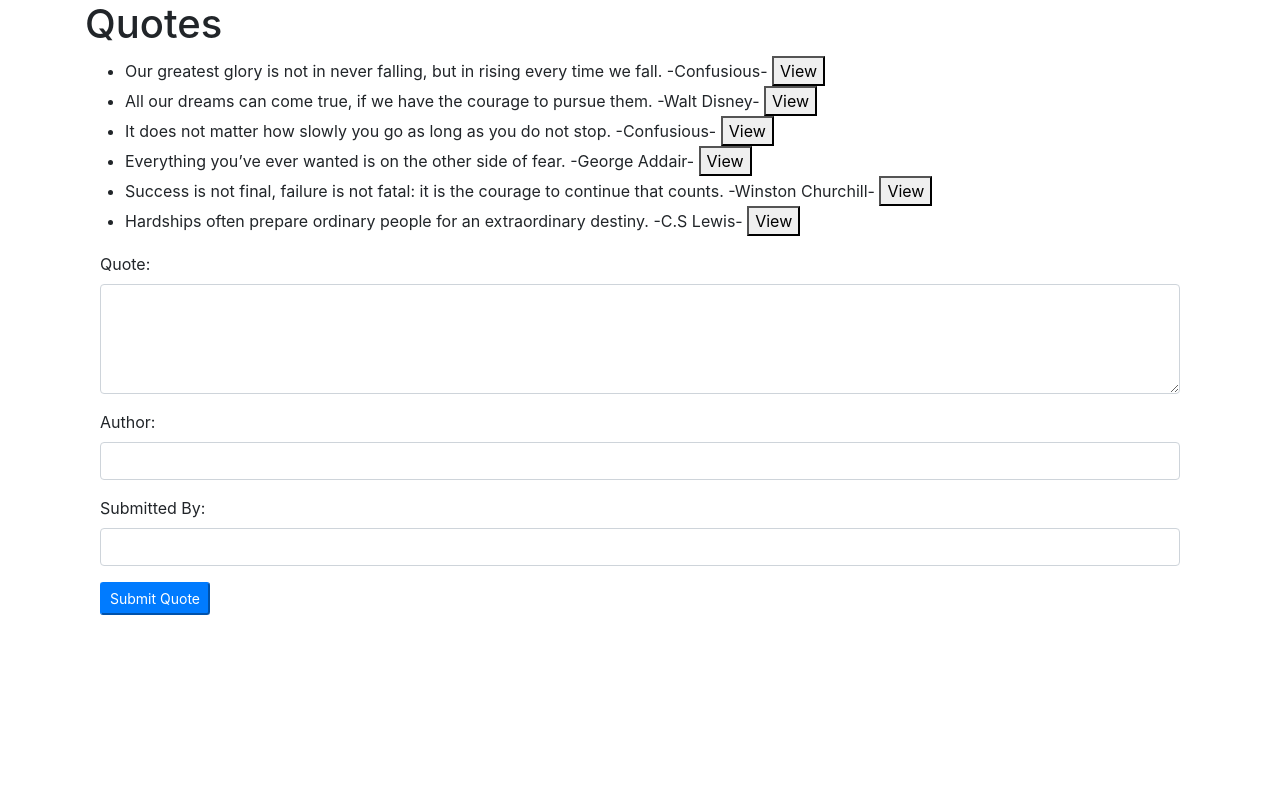
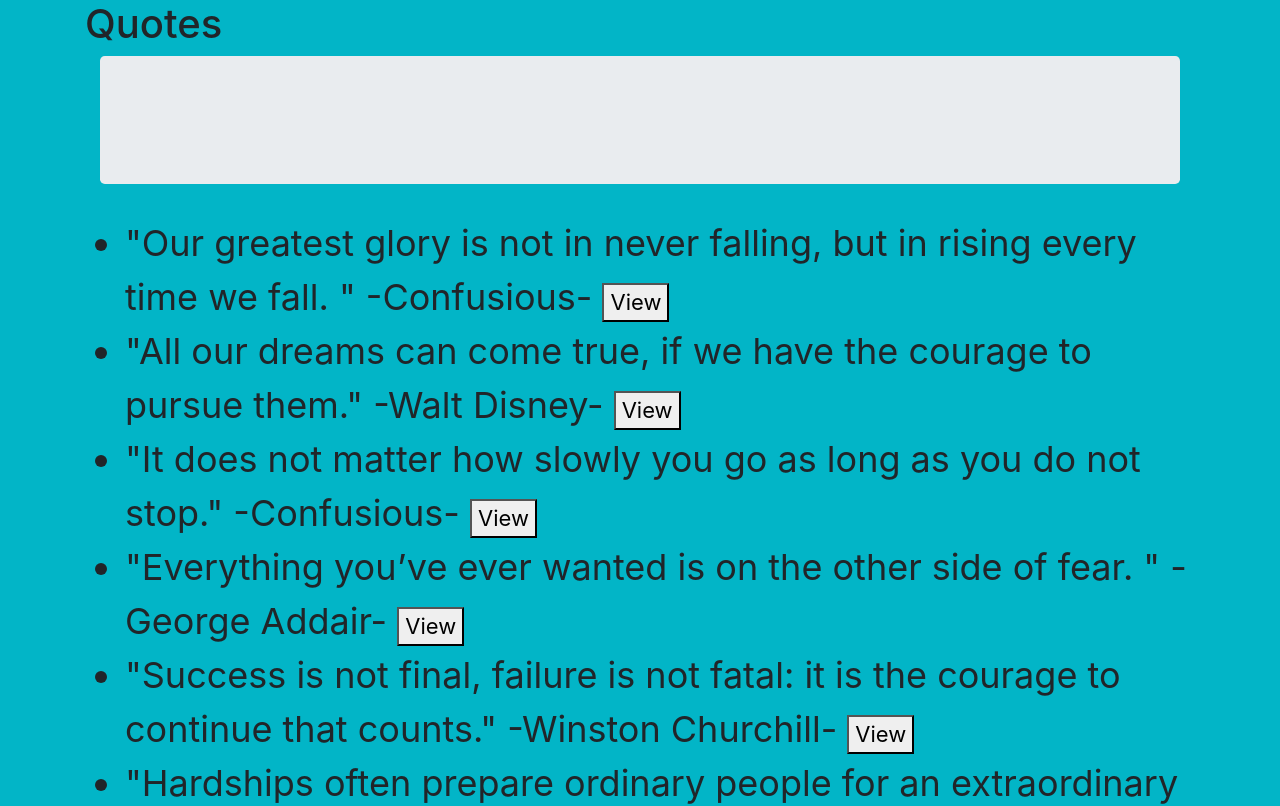
Before and after one commit to KageniJK/Quotes, an Angular app: page / in a window 1280 px wide. Shown: the top 806 px of the page. Built offline with nearby package versions, Linux system fonts and the light colour scheme.

Commit message:
added the basics for the voting system

```diff
--- a/package.json
+++ b/package.json
@@ -22,6 +22,7 @@
     "@angular/router": "^6.1.0",
     "bootstrap": "^4.1.3",
     "core-js": "^2.5.4",
+    "font-awesome": "^4.7.0",
     "hoek": "^5.0.3",
     "rxjs": "^6.0.0",
     "zone.js": "~0.8.26"
--- a/src/app/app.module.ts
+++ b/src/app/app.module.ts
@@ -7,12 +7,13 @@ import { QuotesComponent } from './quotes/quotes.component';
 import { QuotesFormComponent } from './quotes-form/quotes-form.component';
 import { QuoteDetailsComponent } from './quote-details/quote-details.component';
 
+
 @NgModule({
   declarations: [
     AppComponent,
     QuotesComponent,
     QuotesFormComponent,
-    QuoteDetailsComponent
+    QuoteDetailsComponent,
   ],
   imports: [
     BrowserModule,
--- a/src/app/quotes-form/quotes-form.component.ts
+++ b/src/app/quotes-form/quotes-form.component.ts
@@ -7,7 +7,7 @@ import {Quotes} from '../quotes';
   styleUrls: ['./quotes-form.component.css']
 })
 export class QuotesFormComponent implements OnInit {
-  newQuote = new Quotes(0, '', '', '');
+  newQuote = new Quotes(0, '', '', '', 0, 0, 0);
   @Output() addQuote = new EventEmitter<Quotes>();
 
   submitQuotes() {
--- a/src/app/quotes.ts
+++ b/src/app/quotes.ts
@@ -1,4 +1,4 @@
 export class Quotes {
   public showDescription: boolean;
-  constructor (public id: number, public quote: string, public author: string, public submitter: string) { this.showDescription = false; }
+  constructor (public id: number, public quote: string, public author: string, public submitter: string, public upvotes: number, public downvotes: number, public totalVotes: number) { this.showDescription = false; }
 }
--- a/src/app/quotes/quotes.component.css
+++ b/src/app/quotes/quotes.component.css
@@ -0,0 +1,11 @@
+li{
+  font-size: 36px;
+}
+
+button{
+  font-size: 22px;
+}
+
+container{
+  background-color: rgb(20, 203, 251);
+}
--- a/src/app/quotes/quotes.component.html
+++ b/src/app/quotes/quotes.component.html
@@ -2,9 +2,13 @@
   <h1>Quotes</h1>
 <div class="container-fluid">
 
+  <div class="jumbotron">
+
+  </div>
+
 </div>
   <ul>
-    <li *ngFor='let quote of quoted;let i = index'>{{quote.quote}} -{{quote.author}}- <button type="button" (click)="toggleDetails(i)">View</button>
+    <li *ngFor='let quote of quoted;let i = index'>"{{quote.quote}}" -{{quote.author}}- <button type="button" (click)="toggleDetails(i)">View</button>
     <app-quote-details *ngIf="quote.showDescription" [quote]='quote'></app-quote-details> </li>
   </ul>
 
--- a/src/app/quotes/quotes.component.ts
+++ b/src/app/quotes/quotes.component.ts
@@ -9,12 +9,12 @@ import { Quotes } from '../quotes';
 export class QuotesComponent implements OnInit {
 
   quoted = [
-    new Quotes (1, 'Our greatest glory is not in never falling, but in rising every time we fall. ', 'Confusious', 'Kageni'),
-    new Quotes (2, 'All our dreams can come true, if we have the courage to pursue them.', 'Walt Disney', 'Kageni'),
-    new Quotes (3, 'It does not matter how slowly you go as long as you do not stop.', 'Confusious', 'Kageni'),
-    new Quotes (4, 'Everything you’ve ever wanted is on the other side of fear. ', 'George Addair', 'Kageni'),
-    new Quotes (5, 'Success is not final, failure is not fatal: it is the courage to continue that counts.', 'Winston Churchill', 'Kageni'),
-    new Quotes (6, 'Hardships often prepare ordinary people for an extraordinary destiny.', 'C.S Lewis', 'Kageni'),
+    new Quotes (1, 'Our greatest glory is not in never falling, but in rising every time we fall. ', 'Confusious', 'Kageni', 0, 0, 0),
+    new Quotes (2, 'All our dreams can come true, if we have the courage to pursue them.', 'Walt Disney', 'Kageni', 0, 0, 0),
+    new Quotes (3, 'It does not matter how slowly you go as long as you do not stop.', 'Confusious', 'Kageni', 0, 0, 0),
+    new Quotes (4, 'Everything you’ve ever wanted is on the other side of fear. ', 'George Addair', 'Kageni', 0, 0, 0),
+    new Quotes (5, 'Success is not final, failure is not fatal: it is the courage to continue that counts.', 'Winston Churchill', 'Kageni', 0, 0, 0),
+    new Quotes (6, 'Hardships often prepare ordinary people for an extraordinary destiny.', 'C.S Lewis', 'Kageni', 0, 0, 0),
   ];
 
   toggleDetails(index) {
--- a/src/styles.css
+++ b/src/styles.css
@@ -1,2 +1,7 @@
 
 @import "~bootstrap/dist/css/bootstrap.css";
+@import "~font-awesome/css/font-awesome.css";
+
+body{
+  background-color: rgb(2, 181, 199);
+}
```
Also changed, not shown: 3 other files (tests, documents, lock files or other folders).
